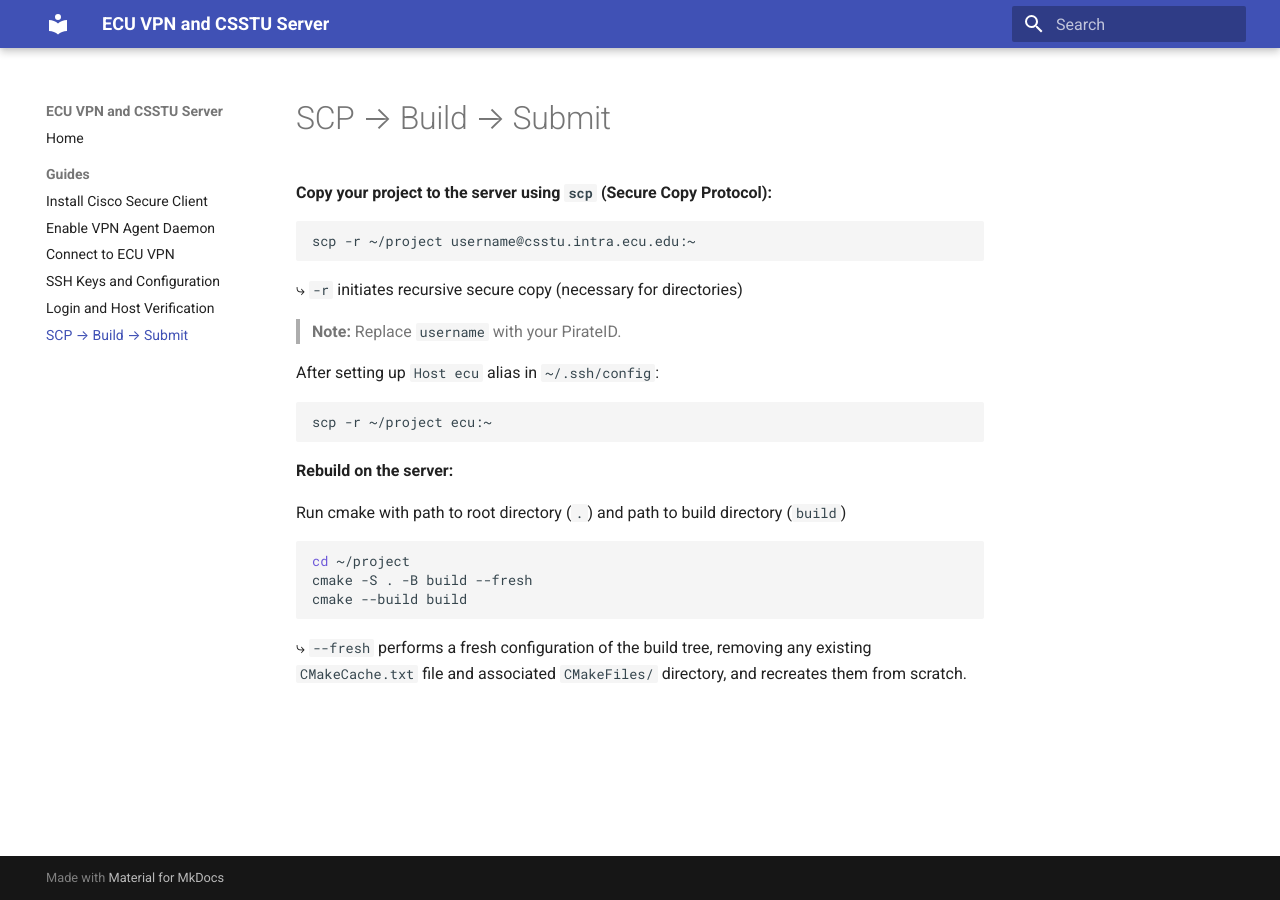
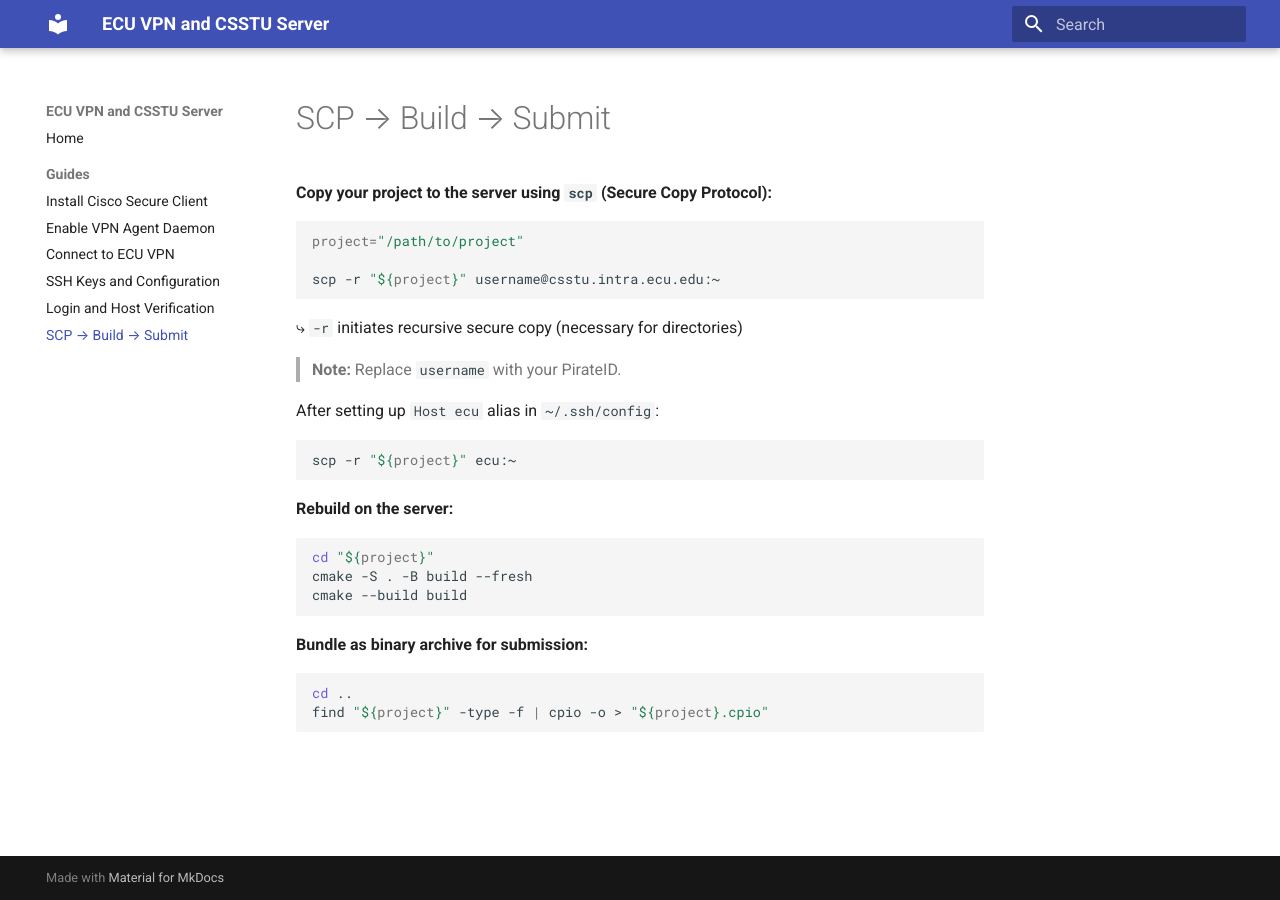
Before and after one commit to harrietobrien/ECU-VPN-CSSTU, an MkDocs documentation site: the page built from docs/workflow.md, in a window 1280 px wide. Built offline with MkDocs 1.6.1 and Material for MkDocs 9.7.7, drawn with Linux system fonts in a browser that asks for light colours; nearby versions of some CDN libraries; a style sheet for code colours, icons or effects is not loaded.

Commit message:
added cpio bundle

````diff
--- a/docs/workflow.md
+++ b/docs/workflow.md
@@ -1,21 +1,25 @@
 **Copy your project to the server using `scp` (Secure Copy Protocol):**
 ```bash
-scp -r ~/project username@csstu.intra.ecu.edu:~
+project="/path/to/project"
+
+scp -r "${project}" username@csstu.intra.ecu.edu:~
 ```
 ⤷ `-r` initiates recursive secure copy (necessary for directories)
 > **Note:** Replace `username` with your PirateID.
 
 After setting up `Host ecu` alias in `~/.ssh/config`:
 ```bash
-scp -r ~/project ecu:~
+scp -r "${project}" ecu:~
 ```
 
 **Rebuild on the server:**
-
-Run cmake with path to root directory (`.`) and path to build directory (`build`)
 ```bash
-cd ~/project
+cd "${project}"
 cmake -S . -B build --fresh
 cmake --build build
 ```
-⤷ `--fresh` performs a fresh configuration of the build tree, removing any existing `CMakeCache.txt` file and associated `CMakeFiles/` directory, and recreates them from scratch.
+**Bundle as binary archive for submission:**
+```bash
+cd ..
+find "${project}" -type -f | cpio -o > "${project}.cpio"
+```
````
